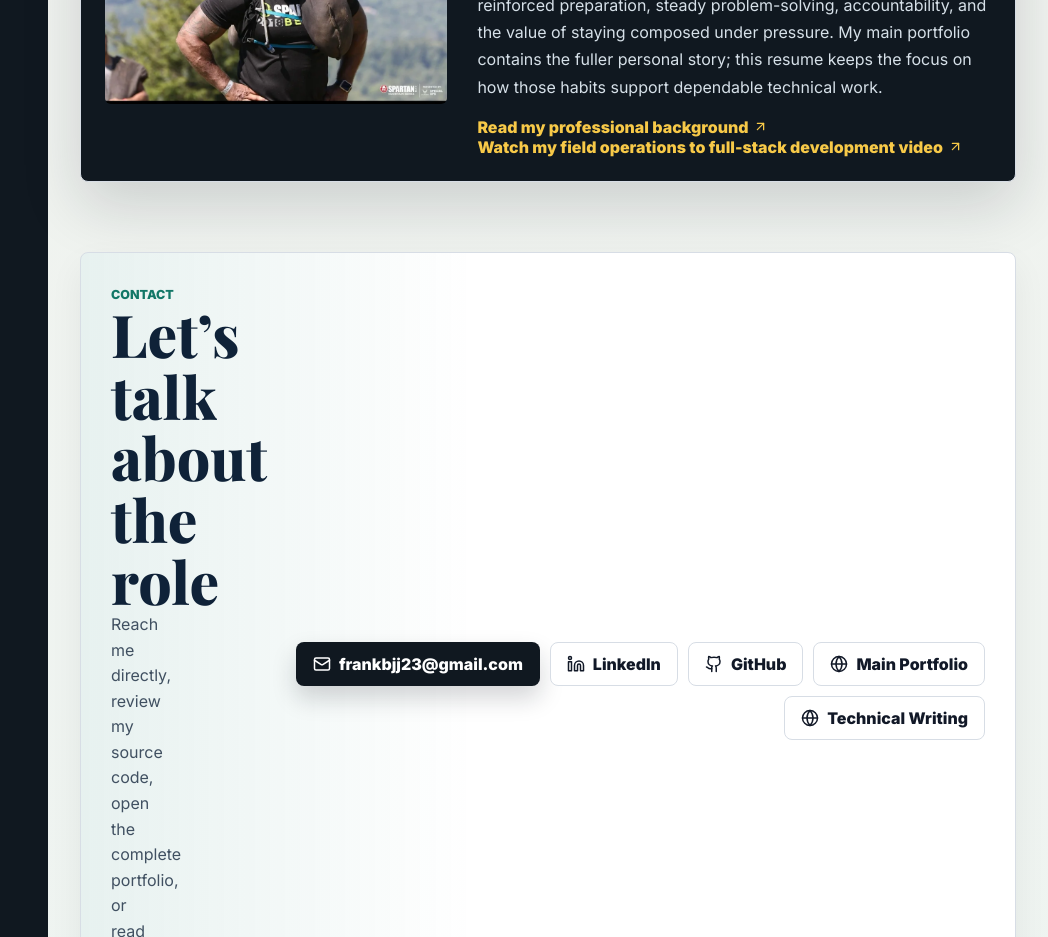
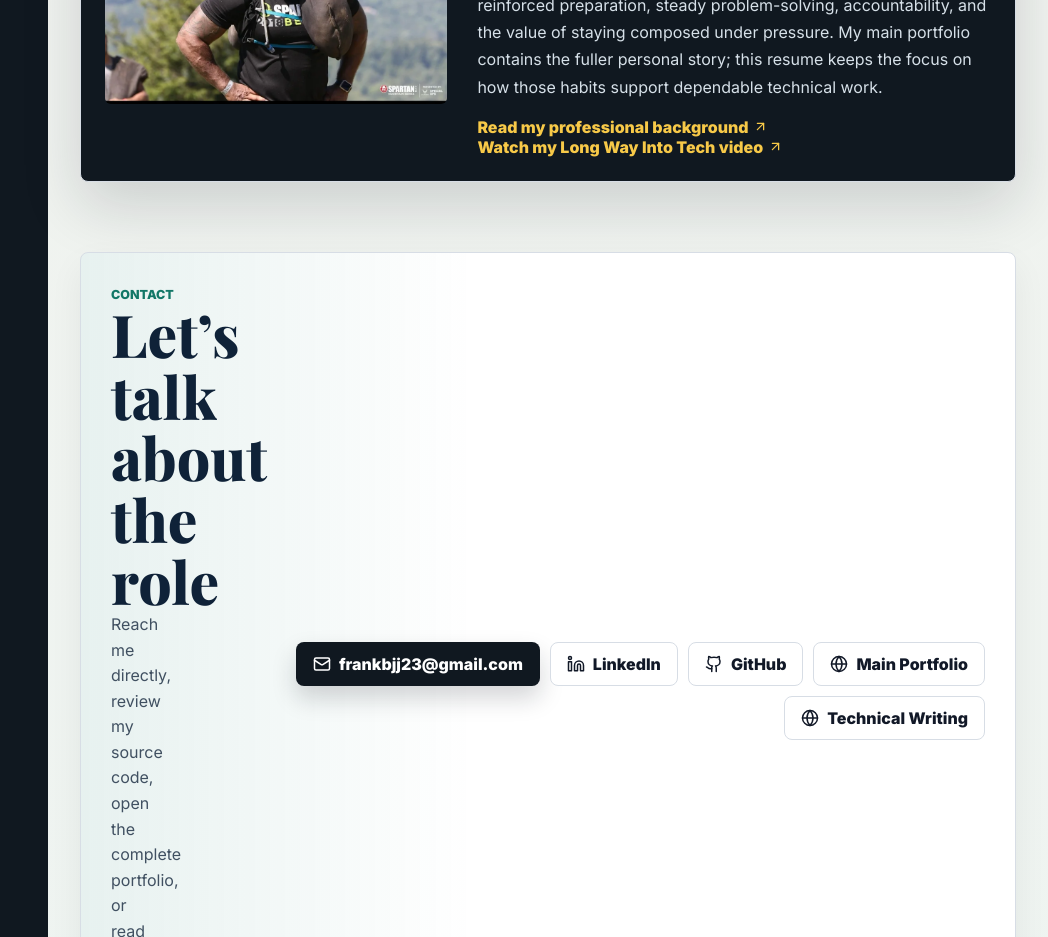
Before and after one commit to frankbjj23/frank-smith-pro-app, a React (Vite) app: page / in a window 1280 px wide. Shown: the part 5880-6817 px from the top of the page, without its empty margins (232-1280 px from the left). Built offline with nearby package versions, Linux system fonts and the light colour scheme.

Commit message:
Link new professional video from resume site

```diff
--- a/src/App.tsx
+++ b/src/App.tsx
@@ -284,7 +284,7 @@ function App() {
                 target="_blank"
                 rel="noreferrer"
               >
-                Watch my field operations to full-stack development video
+                Watch my Long Way Into Tech video
                 <ArrowUpRight size={15} aria-hidden="true" />
               </a>
           </div>
--- a/src/data/profile.ts
+++ b/src/data/profile.ts
@@ -32,7 +32,7 @@ export const profile = {
   projectsUrl: "https://franksmithlll.com/projects",
   writingUrl: "https://franksmithlll.com/blog",
   videoUrl:
-    "https://franksmithlll.com/field-operations-to-full-stack-development-video-frank-smith-iii",
+    "https://franksmithlll.com/long-way-into-tech-frank-smith-iii-new-jersey",
   resumeUrl: "/resume/Frank_Smith_III_Developer_Resume.pdf",
   photoUrl: "/assets/projects-optimized/frank-smith-iii-professional-portrait.jpg",
   photoWebp: "/assets/projects-optimized/frank-smith-iii-professional-portrait.webp",
```
